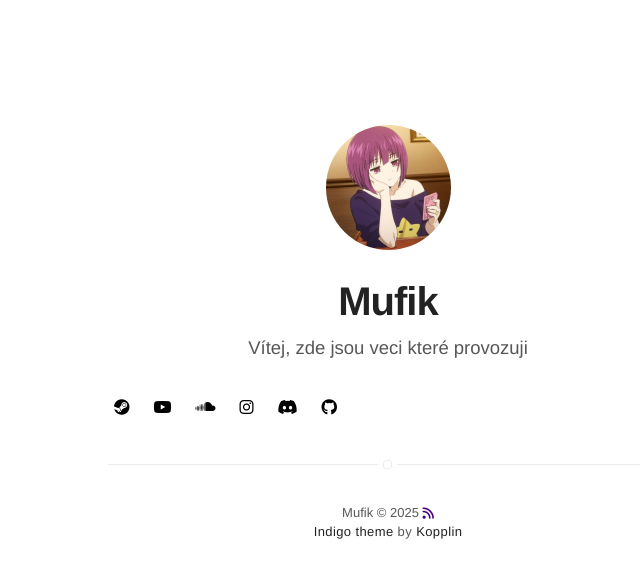
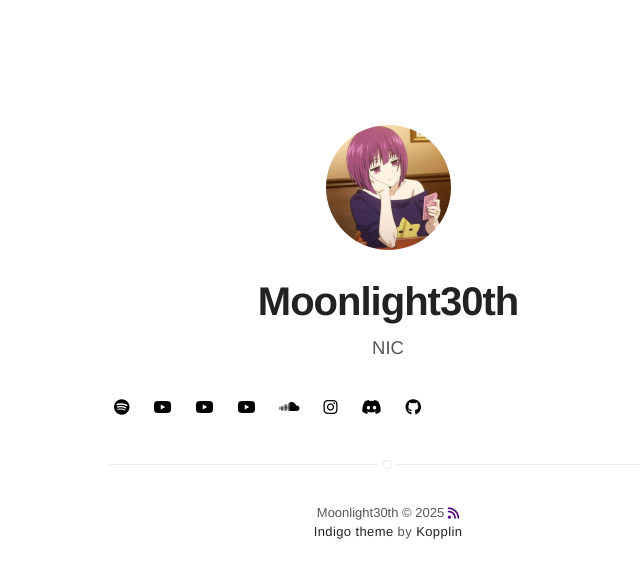
Before and after one commit to Muf1k/moonlight30th, a Jekyll site: the page built from index.html, in a window 1280 px wide. Shown: the top 578 px of the page, without its empty margins (252-892 px from the left). Built offline with Jekyll 4.4.1, drawn with Linux system fonts in a browser that asks for light colours; nearby versions of some CDN libraries; part of the change alters nothing that is shown.

Commit message:
Update personal information in _config.yml

```diff
--- a/_config.yml
+++ b/_config.yml
@@ -1,6 +1,6 @@
 # main text of home
-title: Mufik
-bio: Vítej, zde jsou veci které provozuji
+title: Moonlight30th
+bio: NIC
 
 # twitter summary info
 description: Česky
@@ -34,16 +34,18 @@ disqus:
   categories: [blog, project] # only show disqus for posts that have these categories
 
 # if you don't have any of social below, comment the line
-soundcloud: ndblvd
+soundcloud: moonlight161
 twitter:
-instagram: nedebilni_videacz
+instagram: moonlight._.30th
 linkedin:
-github: Muf1k
+github:
 discord: m3bs82QyCC
-youtube: "@NEDEBILNIVIDEAGROUP"
-steam: "id/MyBlueMufik"
-f1: vypal
-trade: "tradeoffer/new/?partner=1180394927&token=fsDGtWi9"
+youtube: "@Moonlight30th"
+youtube2: "@no.30records"
+youtube3: "@NEDEBILNIVIDEAGROUP"
+steam:
+f1:
+spotify: 2yYZHoljc5mtjqbxXnrGbP?si=44cde053c73f459c
 
 # do you want a larger site? change the option below
 # options: [normal, large] | default: normal
```
